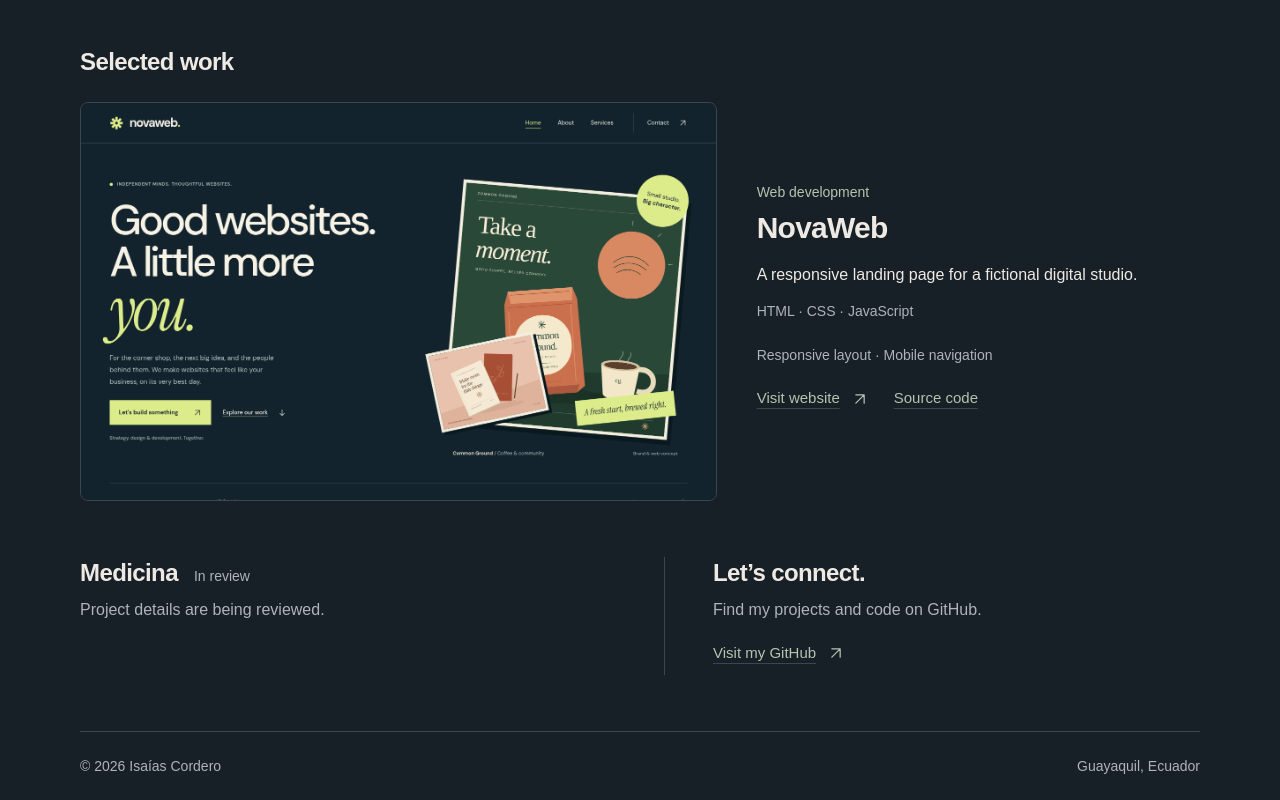
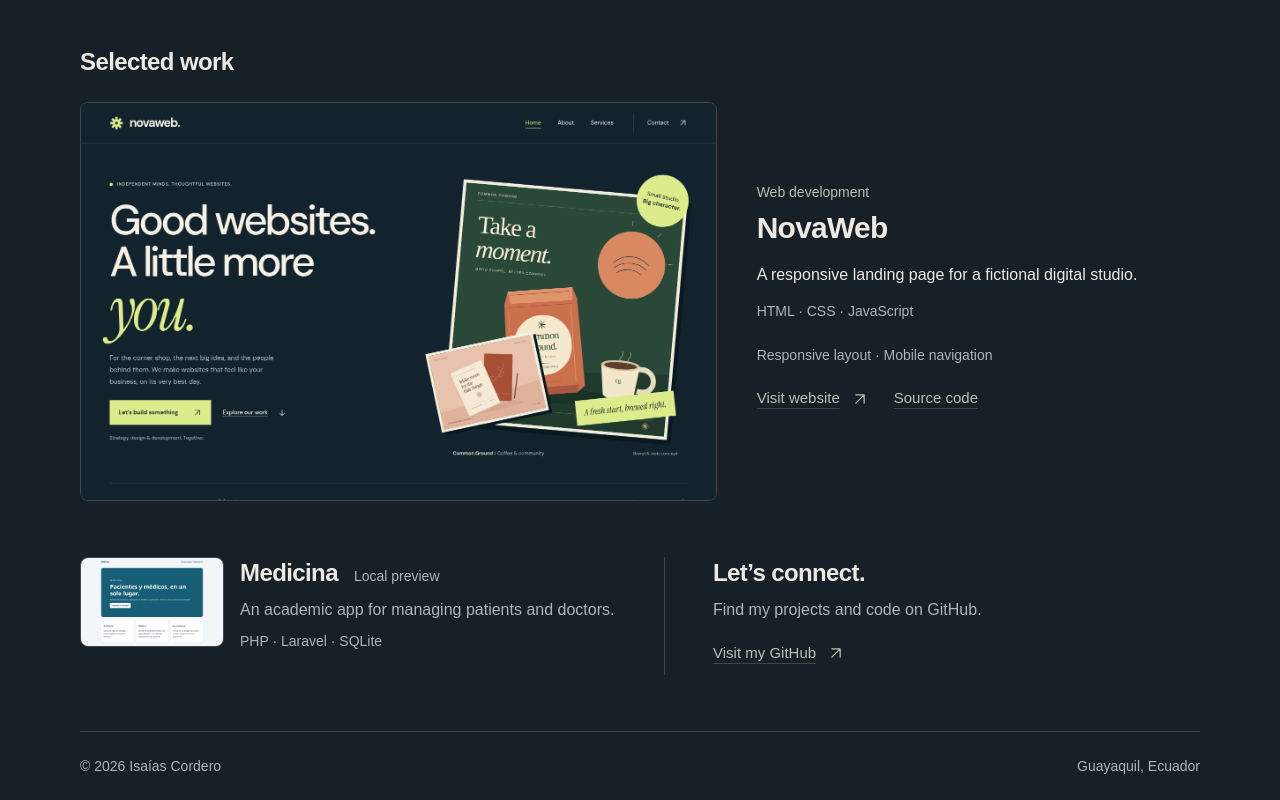
Before and after one commit to isaiasdevco/react-portfolio, a React (Vite) app: page / in a window 1280 px wide. Shown: the part 375-1175 px from the top of the page. Built offline with nearby package versions, Linux system fonts and the light colour scheme.

Commit message:
Add Medicina preview

```diff
--- a/src/data/projects.js
+++ b/src/data/projects.js
@@ -19,9 +19,16 @@ const projects = [
   {
     id: 'medicina',
     title: 'Medicina',
-    description: 'Project details are being reviewed.',
+    description: 'An academic app for managing patients and doctors.',
+    technologies: ['PHP', 'Laravel', 'SQLite'],
     sourceUrl: null,
-    status: 'in-review',
+    liveUrl: null,
+    image: {
+      src: '/images/projects/medicina.png',
+      alt: 'Medicina homepage with patient, doctor and document modules.',
+      width: 1440,
+      height: 1000,
+    },
   },
 ]
 
--- a/src/pages/Home.jsx
+++ b/src/pages/Home.jsx
@@ -5,7 +5,7 @@ import projects from '../data/projects.js'
 
 export default function Home() {
   const featuredProject = projects.find(project => project.featured)
-  const pendingProjects = projects.filter(project => project.status === 'in-review')
+  const otherProjects = projects.filter(project => !project.featured)
 
   return (
     <>
@@ -20,18 +20,33 @@ export default function Home() {
 
       <div className="grid gap-10 py-12 md:grid-cols-2 md:gap-12 md:py-14">
         <div>
-          {pendingProjects.map(project => (
-            <article key={project.id} aria-labelledby={`${project.id}-heading`}>
+          {otherProjects.map(project => (
+            <article
+              key={project.id}
+              aria-labelledby={`${project.id}-heading`}
+              className="grid gap-4 sm:grid-cols-[9rem_minmax(0,1fr)]"
+            >
+              <img
+                src={project.image.src}
+                alt={project.image.alt}
+                width={project.image.width}
+                height={project.image.height}
+                loading="lazy"
+                className="aspect-[16/10] w-full rounded-preview border border-border object-cover object-top"
+              />
+              <div>
                 <div className="flex flex-wrap items-baseline gap-x-4 gap-y-1">
                   <h2 id={`${project.id}-heading`} className="text-2xl font-semibold tracking-tight">
                     {project.title}
                   </h2>
-                <p className="text-sm text-muted">In review</p>
+                  <p className="text-sm text-muted">{project.liveUrl ? 'Live project' : 'Local preview'}</p>
                 </div>
                 <p className="mt-2 text-muted">{project.description}</p>
+                <p className="mt-2 text-sm text-muted">{project.technologies.join(' · ')}</p>
                 {project.sourceUrl && (
                   <a className="text-link mt-2" href={project.sourceUrl}>View repository</a>
                 )}
+              </div>
             </article>
           ))}
         </div>
```
Also changed, not shown: public/images/projects/medicina.png (added), 1 other file (tests, documents, lock files or other folders). Lines whose indentation alone changed are shown as unchanged.
